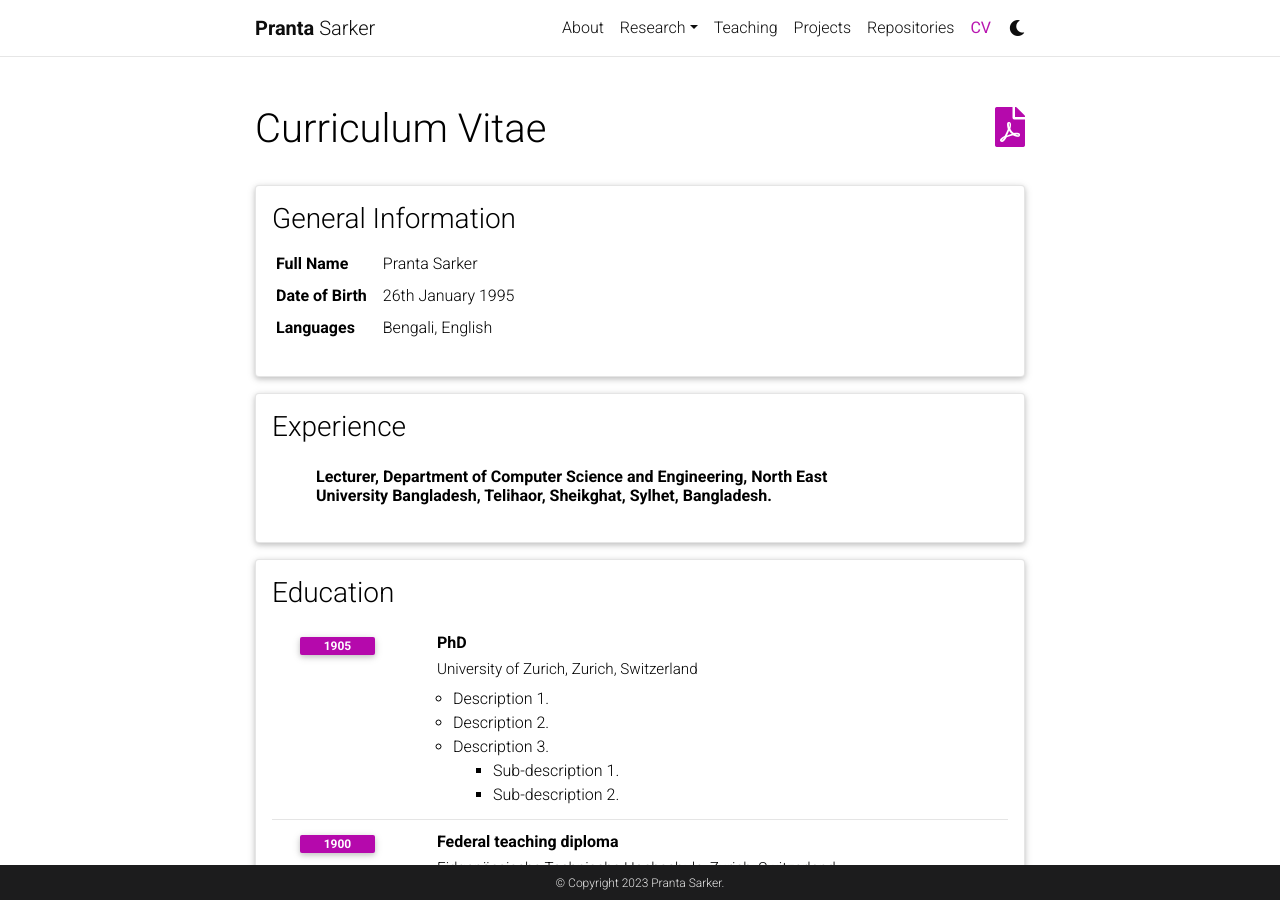
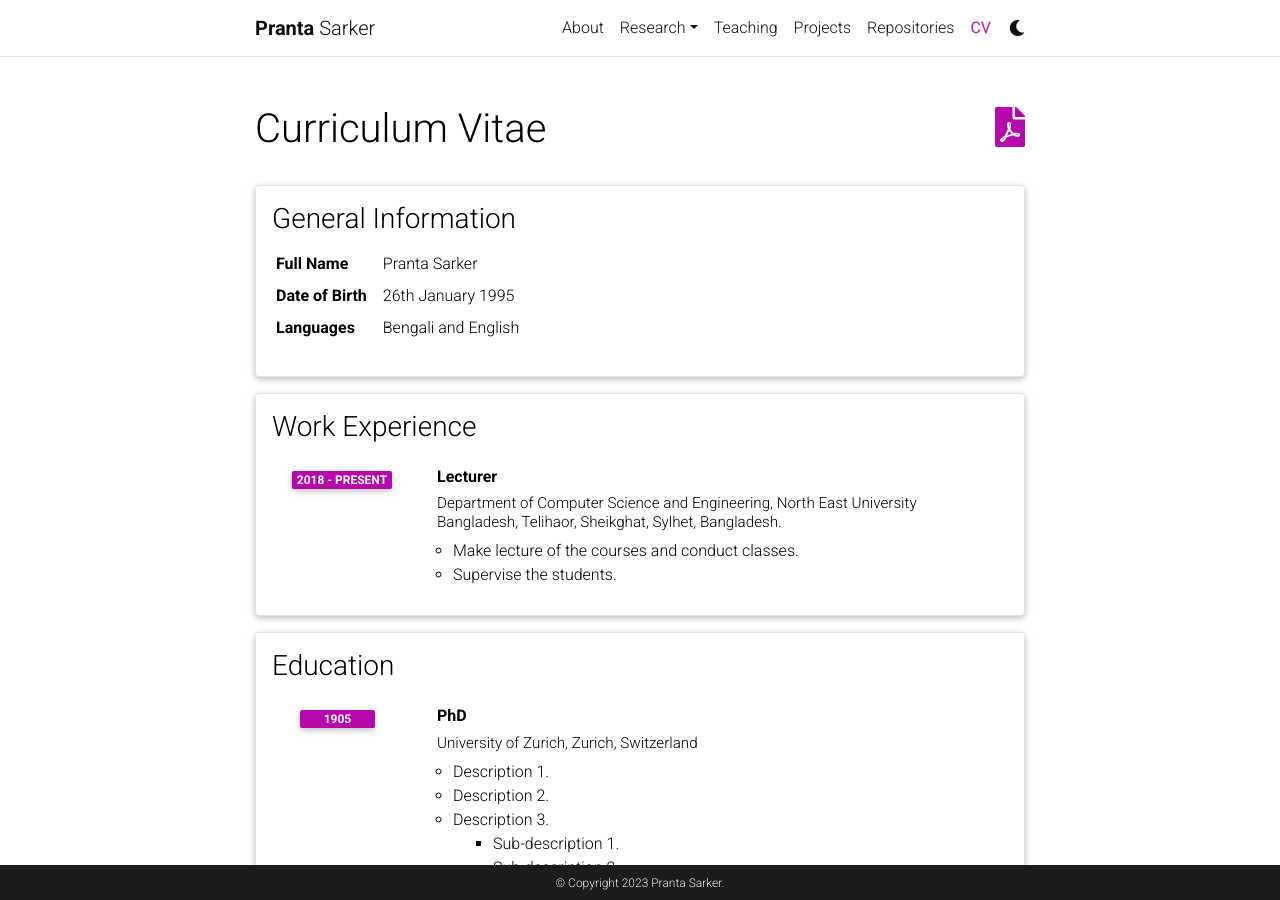
Before and after one commit to psarkerbd/psarkerbd.github.io, a Jekyll site: the page built from _pages/cv.md, in a window 1280 px wide and 900 px high. Built offline with Jekyll 4.4.1, drawn with Linux system fonts in a browser that asks for light colours; comment, search, counter and statistics services are not loaded; a style sheet for code colours, icons or effects is not loaded.

Commit message:
Update cv.yml

```diff
--- a/_data/cv.yml
+++ b/_data/cv.yml
@@ -6,13 +6,18 @@
     - name: Date of Birth
       value: 26th January 1995
     - name: Languages
-      value: Bengali, English
+      value: Bengali and English
 
-- title: Experience
+- title: Work Experience
   type: time_table
   contents:
-    - title: Lecturer, Department of Computer Science and Engineering, North East University
-             Bangladesh, Telihaor, Sheikghat, Sylhet, Bangladesh.
+    - title: Lecturer
+      institution: Department of Computer Science and Engineering, North East University Bangladesh, Telihaor, Sheikghat, Sylhet, Bangladesh.
+      year: 2018 - Present
+      description:
+        - Make lecture of the courses and conduct classes.
+        - Supervise the students.
+
 
 - title: Education
   type: time_table
```
